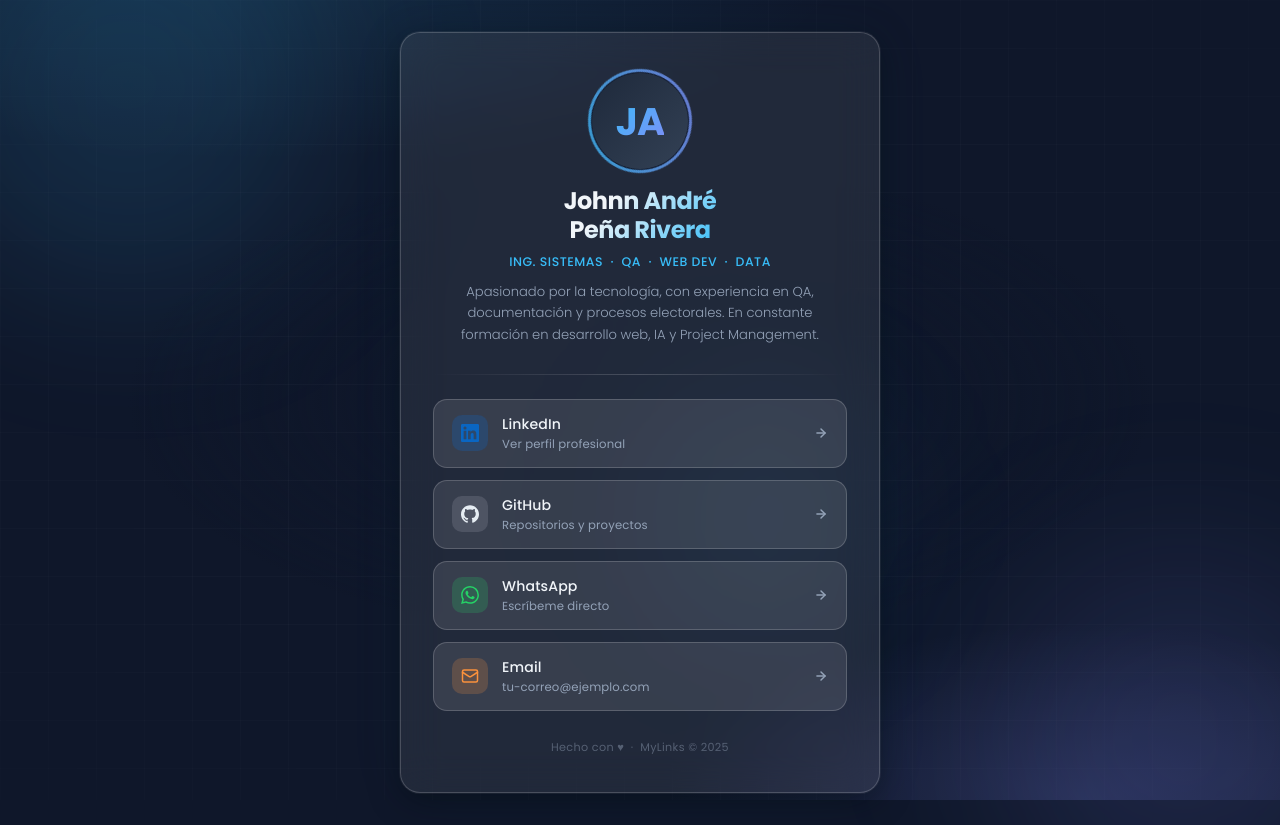
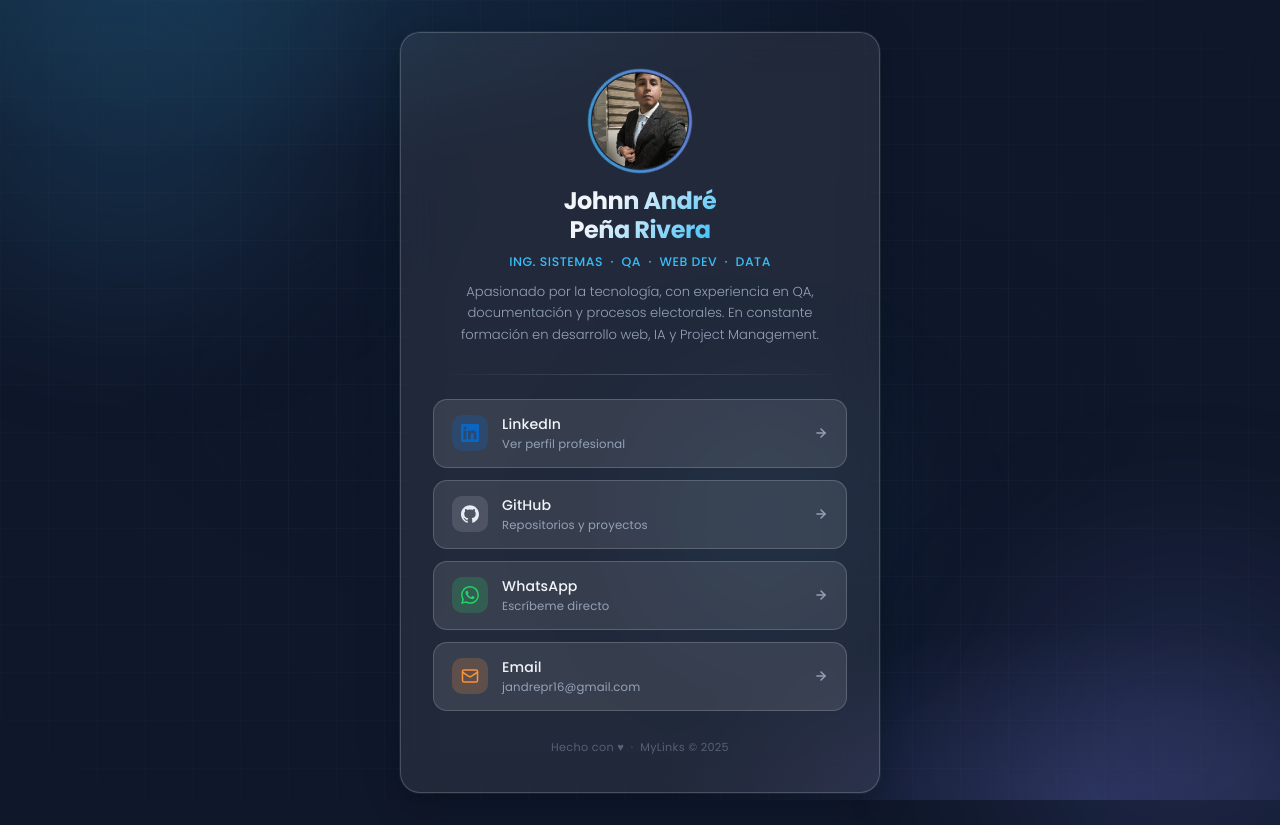
Before and after one commit to AndrePR16/MylinksV2, a plain HTML site: page index.html in a window 1280 px wide. Drawn offline with Linux system fonts and the light colour scheme.

Commit message:
feat: foto de perfil

```diff
--- a/index.html
+++ b/index.html
@@ -148,6 +148,12 @@
       width: 96px;
       height: 96px;
       margin-bottom: 18px;
+    }
+    .avatar img {
+      width: 100%;
+      height: 100%;
+      object-fit: cover;
+      border-radius: 50%;
     }
 
     .avatar-ring {
@@ -379,7 +385,7 @@
       <div class="avatar-wrap">
         <div class="avatar-ring"></div>
         <div class="avatar">
-          <span class="avatar-placeholder">JA</span>
+          <img src="foto.jpeg" alt="Foto de Johnn Peña Rivera">
         </div>
       </div>
 
@@ -451,7 +457,7 @@
         </div>
         <div class="btn-label">
           Email
-          <span>tu-correo@ejemplo.com</span>
+          <span>jandrepr16@gmail.com</span>
         </div>
         <svg class="btn-arrow" xmlns="http://www.w3.org/2000/svg" width="14" height="14" viewBox="0 0 24 24" fill="none" stroke="currentColor" stroke-width="2.5" stroke-linecap="round" stroke-linejoin="round"><path d="M5 12h14"/><path d="m12 5 7 7-7 7"/></svg>
       </a>
```
